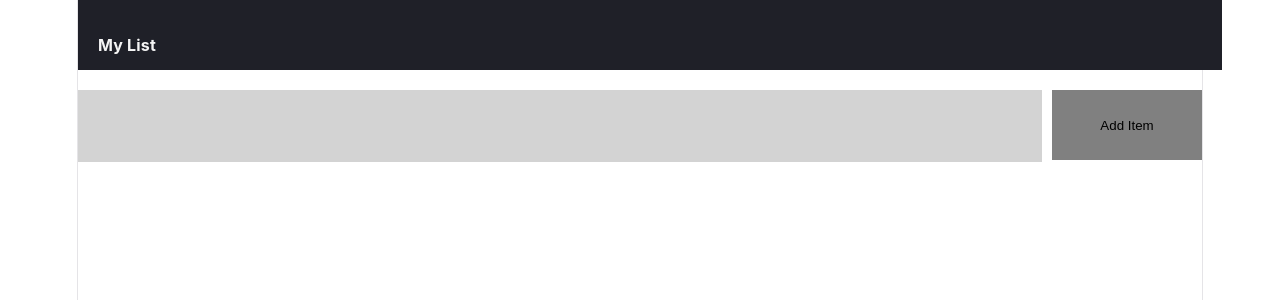
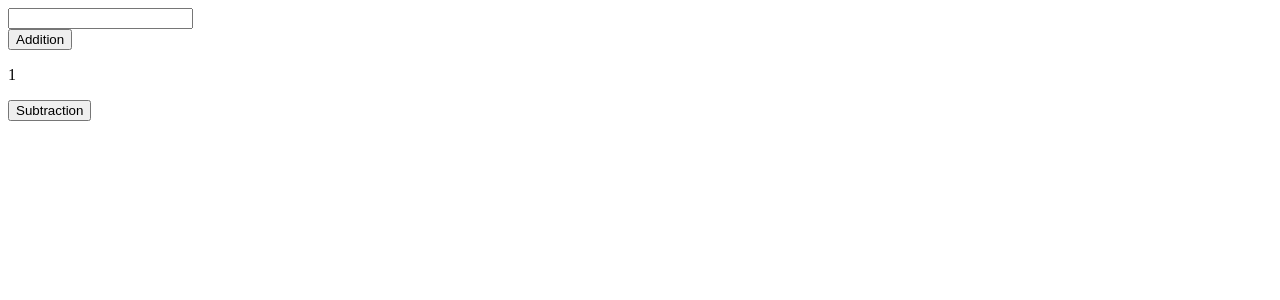
Before and after one commit to danieloski98/javascript_tutorial, a React (Vite) app in the folder react-app/: page / in a window 1280 px wide. Shown: the top 300 px of the page. Built offline with nearby package versions, Linux system fonts and the light colour scheme.

Commit message:
feat: add Button and Type components for user interaction

```diff
--- a/react-app/src/App.tsx
+++ b/react-app/src/App.tsx
@@ -1,59 +1,12 @@
+import Button from "./components/button"
+import Type from "./components/type"
 
-import { useState } from 'react'
-import './App.css'
-import Header from './components/header'
-import Input from './components/input';
-import ListItem from './components/list-item';
+export default function App() {
+  return (
+    <div>
+      <Type />
+      <Button />
 
-function App() {
-  const [value, setValue] = useState<string>('');
-  const [habits, setHabits] = useState<string[]>([]);
-  const [isEdit, setIsEdit] = useState(false);
-  const [activeIndex, setActiveIndex] = useState<null|number>(null)
-
- function handleClick(e: string) {
-  if (isEdit && activeIndex) {
-    habits[activeIndex] = e;
-    setHabits(habits)
-    setIsEdit(false)
-    setActiveIndex(null)
-    setValue('')
-  }
-  else {
-    setHabits([...habits, e]);
-    setValue('')
-  }
-
- }
-
- function handleDelete(index: number) {
-  habits.splice(index, 1);
-  const newHabbits = [...habits];
-  setHabits(newHabbits);
- }
-
- function editItem(index: number) {
-  setActiveIndex(index)
-  setIsEdit(true)
-const value = habits[index]
-setValue(value)
-
-
-
-
- }
-
-  return (
-    <div style={{ height: '100vh', width: '100%' }}>
-      <Header text='My List' />
-      <Input value={value} onChange={(e) => setValue(e)} handleClick={(e) =>handleClick(e)} isEdit={isEdit} />
-      <div style={{ marginTop: '20px' }}>
-        {habits.map((item, index) => (
-          <ListItem key={index} text={item} index={index} handleDelete={(index) => handleDelete(index)} editItem={(index) => editItem(index) }  />
-        ))}
-      </div>
     </div>
   )
-}
-
-export default App
+  }
--- /dev/null
+++ b/react-app/src/components/button.tsx
@@ -0,0 +1,26 @@
+import { useState } from "react"
+
+export default function button () {
+
+    const [getCount, setCount] = useState(1)
+
+    function Minus () {
+        if (getCount > 0) {
+            setCount(getCount-1)
+        }
+        return
+}
+
+    function Add () {
+    setCount(getCount+10)
+    }
+
+    return (
+        <div>
+        <button onClick={()=> Add()}>Addition</button>
+        <p>{getCount}</p>
+        <button onClick={()=> Minus()}>Subtraction</button>
+        </div>
+    )
+
+}
--- /dev/null
+++ b/react-app/src/components/type.tsx
@@ -0,0 +1,16 @@
+import { useState } from "react"
+
+export default function type () {
+
+    const [getInput, setInput] = useState("")
+    function typeIn (e:string) {
+  setInput(e)
+}
+    return (
+        <div>
+             <input type="text" value={getInput} onChange={(e)=> typeIn(e.target.value)}/>
+        </div>
+    )
+
+
+}
--- a/react-app/src/index.css
+++ b/react-app/src/index.css
@@ -1,4 +1,4 @@
-:root {
+/* :root {
   --text: #6b6375;
   --text-h: #08060d;
   --bg: #fff;
@@ -108,4 +108,4 @@ code {
   line-height: 135%;
   padding: 4px 8px;
   background: var(--code-bg);
-}
+} */
```
